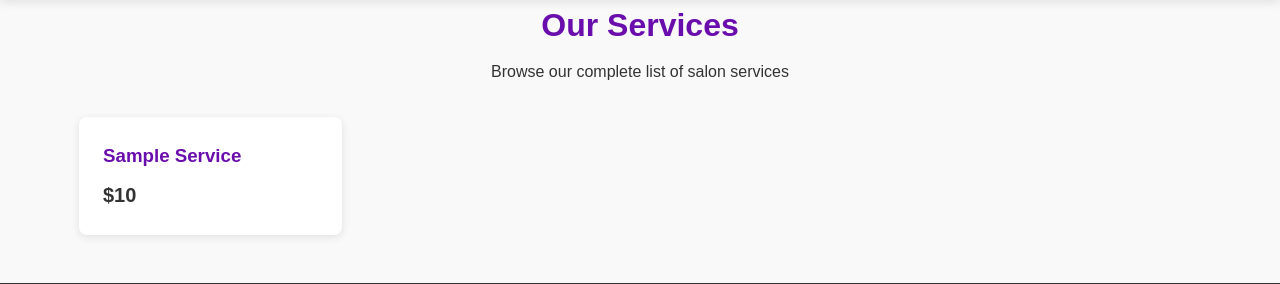
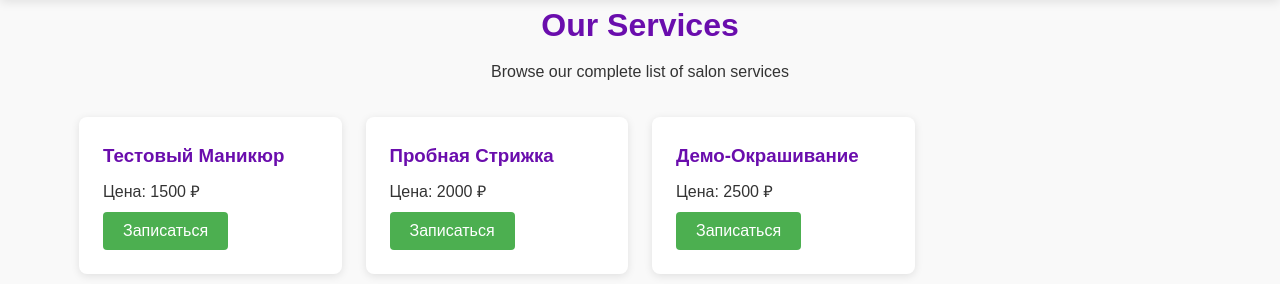
Before and after one commit to AnyaAleks/VogueStyleWebsite, a Flask app: page /services in a window 1280 px wide. Shown: the part 133-417 px from the top of the page. Run offline with Flask 2, Linux system fonts and the light colour scheme; a database or web service that is not in the repository returns one stand-in record (values such as "Sample title"); some libraries are stand-ins or nearby versions.

Commit message:
Added delegate and test_services

```diff
--- a/app.py
+++ b/app.py
@@ -311,24 +311,32 @@ def sort_price():
 def view_services():
     """Web route to view all services"""
     try:
-        conn = get_db_connection()
-        cursor = conn.cursor()
+        # Тестовые данные (удалите, когда подключите БД)
+        test_services = [
+            {"id": 1, "name": "Тестовый маникюр", "price": 1500},
+            {"id": 2, "name": "Пробная стрижка", "price": 2000},
+            {"id": 3, "name": "Демо-окрашивание", "price": 2500}
+        ]
 
-        # Execute a SQL query to fetch all services and their prices
-        cursor.execute(
-            """
-            SELECT s.id, s.name as service, p.price
-            FROM services s
-            JOIN prices p ON s.id = p.service_id
-        """
-        )
-        # Fetch all rows from the query result
-        services = cursor.fetchall()
-
-        cursor.close()
-        conn.close()
-
-        return render_template("services.html", services=services)
+    # try:
+    #     conn = get_db_connection()
+    #     cursor = conn.cursor()
+    #
+    #     # Execute a SQL query to fetch all services and their prices
+    #     cursor.execute(
+    #         """
+    #         SELECT s.id, s.name as service, p.price
+    #         FROM services s
+    #         JOIN prices p ON s.id = p.service_id
+    #     """
+    #     )
+    #     # Fetch all rows from the query result
+    #     services = cursor.fetchall()
+    #
+    #     cursor.close()
+    #     conn.close()
+    #
+        return render_template("services.html", services=test_services)
     except Exception as e:
         return render_template("error.html", error=str(e))
 
--- a/static/css/style.css
+++ b/static/css/style.css
@@ -151,6 +151,24 @@ section {
     padding: 2rem 0;
 }
 
+.service-card button {
+    background-color: #4CAF50;
+    border: none;
+    color: white;
+    padding: 10px 20px;
+    text-align: center;
+    text-decoration: none;
+    display: inline-block;
+    font-size: 16px;
+    margin-top: 8px;
+    cursor: pointer;
+    border-radius: 4px;
+}
+
+.service-card button:hover {
+    background-color: #3e8e41;
+}
+
 /* API info */
 .api-info {
     background-color: #f8f8f8;
--- a/static/js/script.js
+++ b/static/js/script.js
@@ -58,6 +58,7 @@ async function fetchServices() {
                 serviceCard.innerHTML = `
                     <h3>${service.name}</h3>
                     <p class="price">Price: $${service.price}</p>
+                    <button onclick="bookService('${service.name}')" class="btn">Записаться</button>
                 `;
                 servicesContainer.appendChild(serviceCard);
             });
@@ -84,6 +85,7 @@ async function fetchServicesSortedByPrice() {
                 serviceCard.innerHTML = `
                     <h3>${service.service}</h3>
                     <p class="price">Price: $${service.price}</p>
+                    <button onclick="bookService('${service.service}')" class="btn">Записаться</button>
                 `;
                 servicesContainer.appendChild(serviceCard);
             });
@@ -92,3 +94,29 @@ async function fetchServicesSortedByPrice() {
         console.error('Error sorting services:', error);
     }
 }
+
+// Function to book a service
+function bookService(serviceName) {
+    alert(`Вы выбрали: ${serviceName}\nЦена: ${price} ₽\nФункция записи будет реализована позже`);
+    // Отправка на сервер:
+    /*
+    fetch('/api/bookings', {
+        method: 'POST',
+        headers: {
+            'Content-Type': 'application/json',
+        },
+        body: JSON.stringify({
+            service: serviceName,
+            date: new Date().toISOString()
+        })
+    })
+    .then(response => response.json())
+    .then(data => {
+        alert('Бронирование подтверждено!');
+    })
+    .catch(error => {
+        console.error('Ошибка бронирования:', error);
+        alert('Произошла ошибка при бронировании');
+    });
+    */
+}
--- /dev/null
+++ b/templates/delegate.html
@@ -0,0 +1,9 @@
+<!-- delegate.html -->
+<div class="service-card">
+    <h3 class="service-name">{{ service.name }}</h3>
+    <p class="service-price">Цена: {{ service.price }} ₽</p>
+    <button class="book-button"
+            onclick="bookService('{{ service.name }}', {{ service.price }})">
+        Записаться
+    </button>
+</div>
--- a/templates/services.html
+++ b/templates/services.html
@@ -11,10 +11,11 @@
 <section class="services">
     <div class="service-list">
         {% for service in services %}
-        <div class="service-card">
-            <h3>{{ service.service }}</h3>
-            <p class="price">${{ service.price }}</p>
-        </div>
+            {% include "delegate.html" %}
+<!--        <div class="service-card">-->
+<!--            <h3>{{ service.service }}</h3>-->
+<!--            <p class="price">${{ service.price }}</p>-->
+<!--        </div>-->
         {% endfor %}
     </div>
 </section>
```
Also changed, not shown: templates/index.html (+7 -4 lines).
